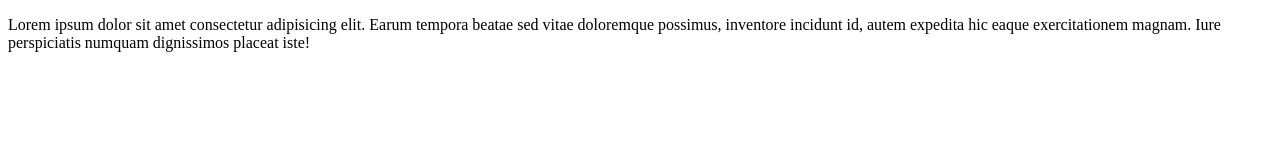
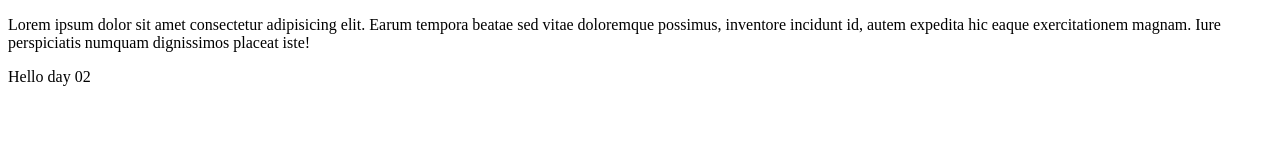
Before and after one commit to Manhduc13/day02, a plain HTML site: page index.html in a window 1280 px wide. Drawn offline with Linux system fonts and the light colour scheme.

Commit message:
Change in day 03

```diff
--- a/index.html
+++ b/index.html
@@ -7,5 +7,6 @@
 </head>
 <body>
     <p>Lorem ipsum dolor sit amet consectetur adipisicing elit. Earum tempora beatae sed vitae doloremque possimus, inventore incidunt id, autem expedita hic eaque exercitationem magnam. Iure perspiciatis numquam dignissimos placeat iste!</p>
+    <p>Hello day 02</p>
 </body>
 </html>
```
